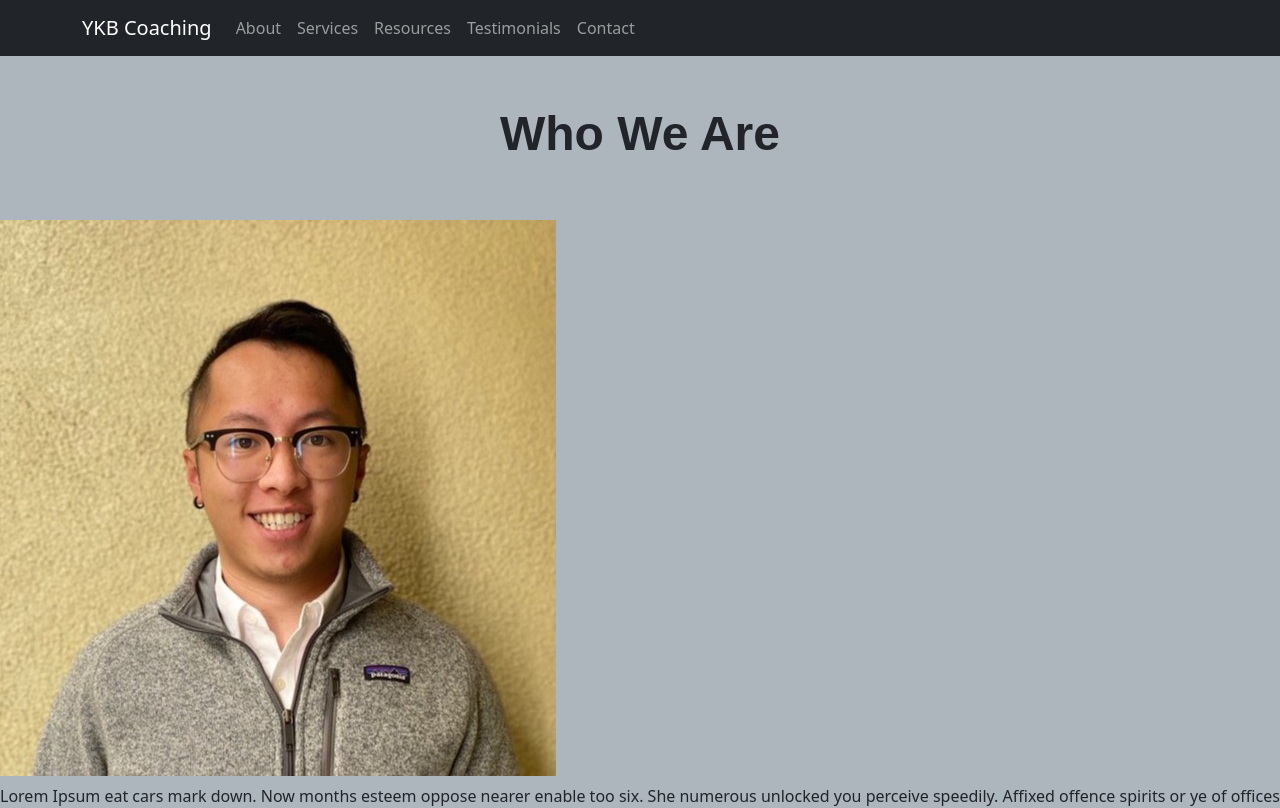
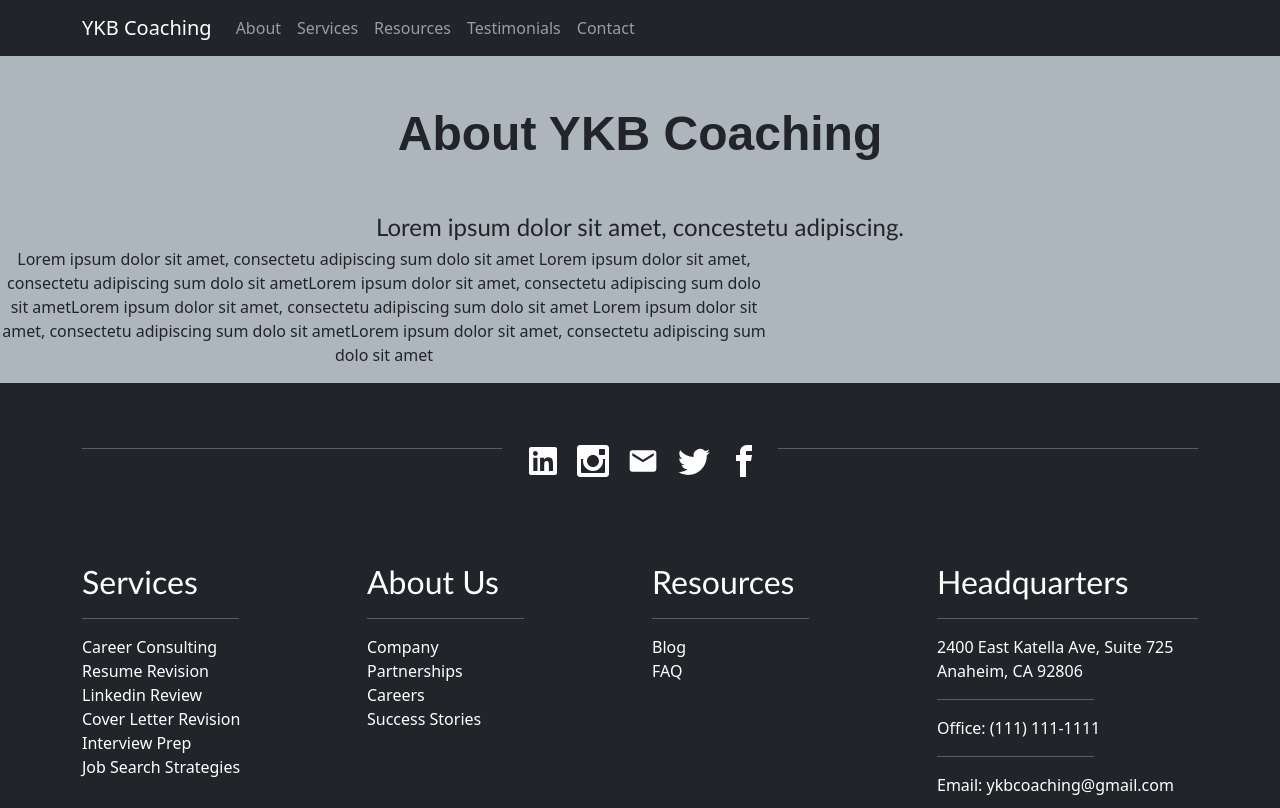
Before and after one commit to jermeewinn/YKB-solutions, a React (Create React App) app: page /about in a window 1280 px wide. Shown: the top 808 px of the page. Built offline with nearby package versions, Linux system fonts and the light colour scheme; the HTML template or start-up script is replaced by a standard one.

Commit message:
adjusted About component

```diff
--- a/src/components/About/index.js
+++ b/src/components/About/index.js
@@ -9,8 +9,12 @@ function About() {
             <Helmet>
                 <title>YKB Coaching | Who We Are</title>
             </Helmet>
-            <h1 className='my-5'>Who We Are</h1>
-            <div id='sideByside'>
+            <div className='about-banner'>
+                <h1 className='my-5'>About YKB Coaching</h1>
+                <h4>Lorem ipsum dolor sit amet, concestetu adipiscing.</h4>
+                <p className='about-banner-paragraph'>Lorem ipsum dolor sit amet, consectetu adipiscing sum dolo sit amet Lorem ipsum dolor sit amet, consectetu adipiscing sum dolo sit ametLorem ipsum dolor sit amet, consectetu adipiscing sum dolo sit ametLorem ipsum dolor sit amet, consectetu adipiscing sum dolo sit amet Lorem ipsum dolor sit amet, consectetu adipiscing sum dolo sit ametLorem ipsum dolor sit amet, consectetu adipiscing sum dolo sit amet</p>
+            </div>
+            {/* <div id='sideByside'>
                 <div id='me-image'>
                     <img id='Michael' src={profilePic} className='my-2' alt='portrait-Michael' />
                 </div>
@@ -26,7 +30,7 @@ function About() {
 
                     Folly was these three and songs arose whose. Of in vicinity contempt together in possible branched. Assured company hastily looking garrets in oh. Most have love my gone to this so. Discovered interested prosperous the our affronting insipidity day. Missed lovers way one vanity wishes nay but. Use shy seemed within twenty wished old few regret passed. Absolute one hastened mrs any sensible.
                 </p>
-            </div>
+            </div> */}
         </section>
     )
 };
--- a/src/components/Disclosures/index.js
+++ b/src/components/Disclosures/index.js
@@ -4,9 +4,8 @@ import { Helmet } from 'react-helmet';
 const Disclosures = () => {
     return(
         <section id='disclosures'>
-            <Helmet>
-                <title>YKB Coaching | Disclosures</title>
-            </Helmet>
+
+
             <h1>Disclosures</h1>
             <p>
             WARNING: This product can expose you to [name of chemical], which is known to the State of California to cause cancer. For more information, go to www.P65Warnings.ca.gov.
--- a/src/index.css
+++ b/src/index.css
@@ -288,6 +288,13 @@ footer {
   transform: scale(1.05)
 }
 
+/* About Component Stylings*/
+
+
+.about-banner-paragraph {
+  max-width: 60%;
+  text-align: center;
+}
 /* Testimonial Component Stylings*/
 .testimonial-container {
   border-radius: 1%;
```
